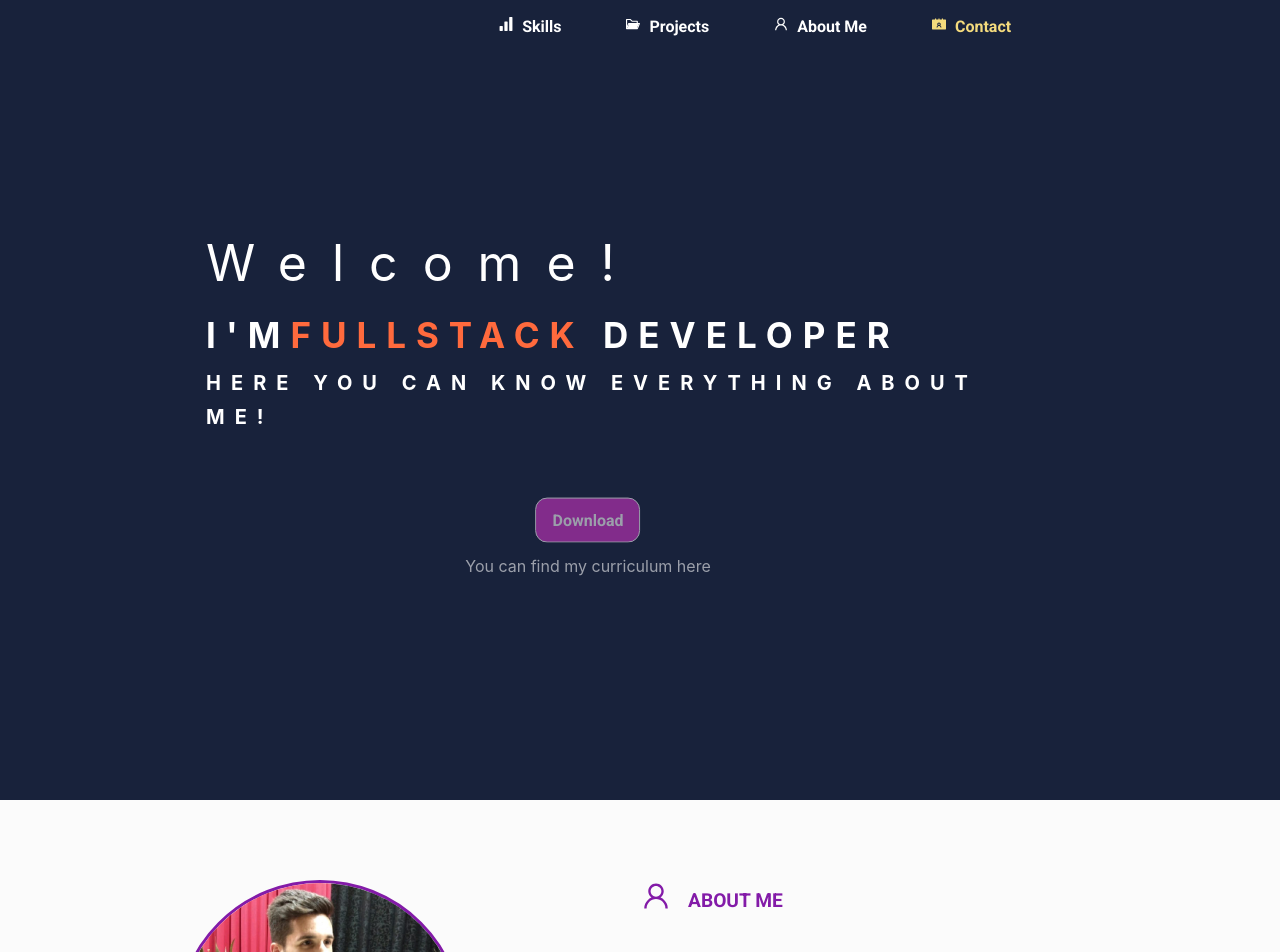
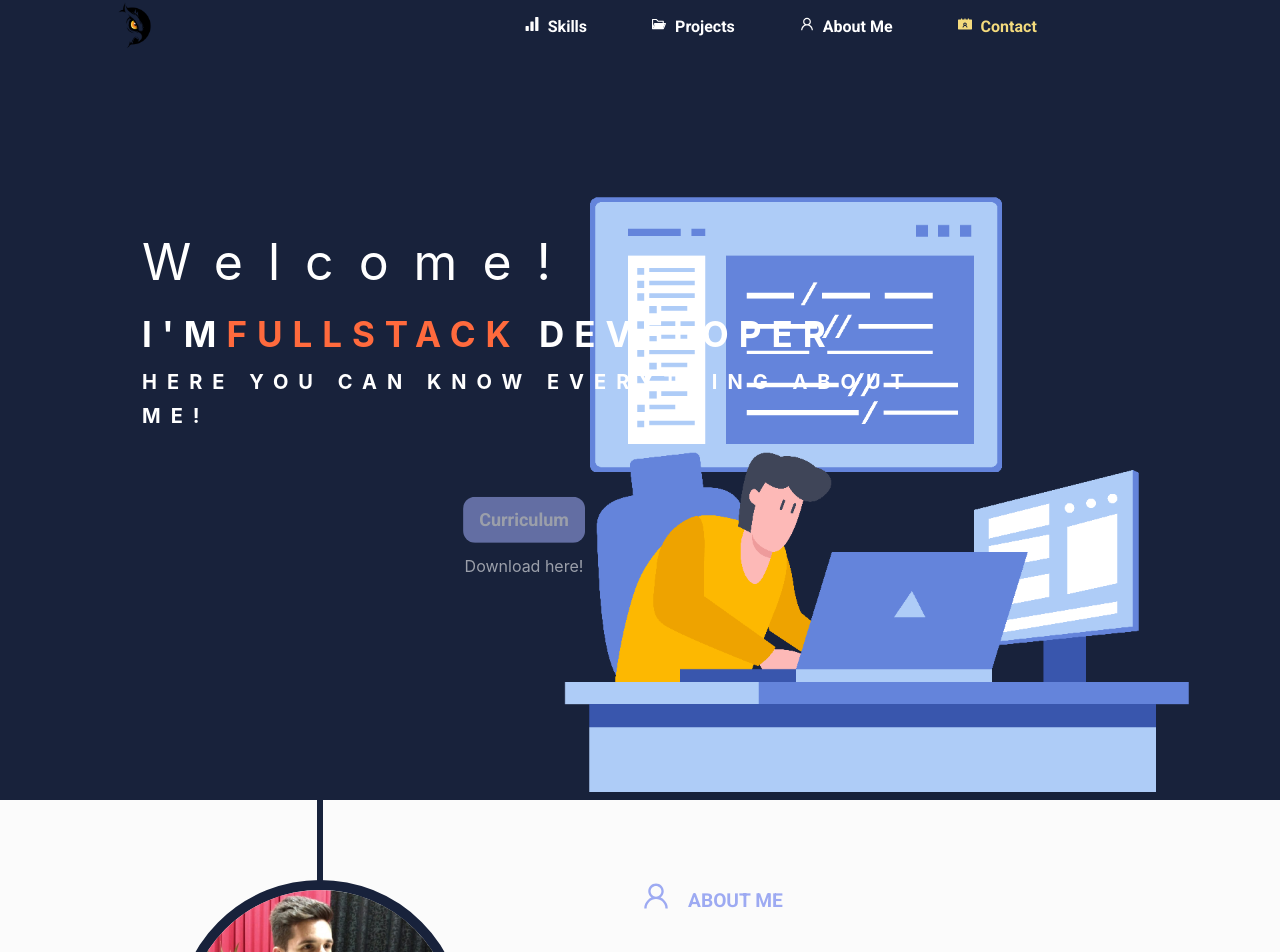
Before and after one commit to igorvargasp/portfolio, a React (Create React App) app: page / in a window 1280 px wide. Shown: the top 952 px of the page. Built offline with nearby package versions, Linux system fonts and the light colour scheme.

Commit message:
alterações concluidas

```diff
--- a/src/components/AboutMe/AboutMe.tsx
+++ b/src/components/AboutMe/AboutMe.tsx
@@ -5,6 +5,10 @@ import { AiOutlineUser } from "react-icons/ai";
 const AboutMe: React.FC = () => {
   return (
     <div className="about-me-div">
+      <div style={{ width: "100%", position: "relative" }}>
+        <hr className="line" />
+      </div>
+
       <div
         style={{
           width: "100%",
@@ -23,7 +27,7 @@ const AboutMe: React.FC = () => {
 
         <div className="description-div">
           <div className="title-div">
-            <AiOutlineUser size="2.5vw" style={{ color: "#831BA8" }} />
+            <AiOutlineUser size="2.5vw" style={{ color: "#9DAAF2" }} />
             <h3>ABOUT ME</h3>
           </div>
           <p>
--- a/src/components/AboutMe/aboutMe.css
+++ b/src/components/AboutMe/aboutMe.css
@@ -17,7 +17,7 @@
 .perfil-photo {
   border-radius: 50%;
   width: 45%;
-  border: 3px solid #831ba8;
+  border:10px solid #18223b;
 }
 
 .description-div {
@@ -27,7 +27,7 @@
 }
 
 .description-div > p {
-  color: #831ba8;
+  color: #18223b;
   font-family: "Roboto";
   font-weight: 500;
   font-size: 1.2vw;
@@ -46,6 +46,17 @@
   font-size: 1.5vw;
   font-family: "Roboto";
   font-weight: bold;
-  color: #831ba8;
+  color: #9DAAF2;
   padding-top: 0.4vw;
 }
+
+.line {
+  border: 3px solid #18223b;
+  transform: rotate(90deg);
+  width: 15vw;
+  color: #18223b;
+  position: absolute;
+  left: 17.5vw;
+  bottom: 6.8vw;
+
+}
--- a/src/components/Header/Header.tsx
+++ b/src/components/Header/Header.tsx
@@ -1,12 +1,18 @@
 import React from "react";
 import { itemsHeader } from "./itemsHeader";
 import "./header.css";
-import { AiFillContacts } from "react-icons/ai";
 
 const Header: React.FC = () => {
   return (
     <div className="header">
       <div className="navbar">
+        <div className="navbar-logo">
+          <img
+            src={require("../assets/img/—Pngtree—owl dark vector art_5057248.png")}
+            alt="logo"
+            className="navbar-logo-img"
+          />
+        </div>
         <div className="navbar-items ">
           <ul className="nav-ul">
             {itemsHeader.map(({ label, icon }) => {
@@ -39,10 +45,17 @@ const Header: React.FC = () => {
               console.log("ola");
             }}
           >
-            Download
+            Curriculum
           </span>
-          <span className="c-label">You can find my curriculum here</span>
+          <span className="c-label">Download here!</span>
         </div>
+      </div>
+
+      <div className="header-image">
+        <img
+          src={require("../assets/img/—Pngtree—network code application development_6245286.png")}
+          alt="image"
+        />
       </div>
     </div>
   );
--- a/src/components/Header/header.css
+++ b/src/components/Header/header.css
@@ -21,8 +21,19 @@
 }
 
 .navbar-items {
-  width: 79%;
+  width: 60%;
   padding-top: 1%;
+}
+
+.navbar-logo {
+  width: 21%;
+  justify-content: center;
+  display: flex;
+  flex-direction: row;
+}
+
+.navbar-logo-img{
+  width: 4vw;
 }
 
 .nav-ul {
@@ -62,12 +73,22 @@
   margin-right: 0.5rem;
 }
 
+.header-image {
+  display: flex;
+  flex-direction: row;
+  justify-content: flex-end;
+  width: 100%;
+  height: 100%;
+  margin-top: 1.7rem;
+
+}
+
 
 .text-box {
   width: 67.8%;
   position: absolute;
   top: 50%;
-  left: 50%;
+  left: 45%;
   transform: translate(-50%, -50%);
 }
 
@@ -134,18 +155,18 @@
   padding-top: 4rem;
   align-items: center;
   padding-right: 6.5rem;
+  justify-content:center;
   cursor: pointer;
 }
 
 .btn-text-box {
   color: white;
-  background-color: rgba(211, 53, 200);
+  background-color: rgba(157, 170, 242);
   padding: 0.5rem 1rem 0.5rem 1rem;
   border-radius: 12px;
-  font-weight: bold;
+  font-weight: 700;
   font-family: "Roboto";
-  font-size: 16px;
-  border: 1px solid white;
+  font-size: 18px;
   cursor: pointer;
   animation: showUp 10s linear both;
 }
@@ -168,6 +189,6 @@
   animation: showUp 10s linear both;
 }
 .btn-text-box:hover {
-  background-color: rgb(146, 11, 137);
+  background-color: rgb(255, 106, 61);
   cursor: poiter;
 }
```
Also changed, not shown: src/components/assets/img/—Pngtree—network code application development_6245286.png (added), src/components/assets/img/—Pngtree—owl dark vector art_5057248.png (added).
